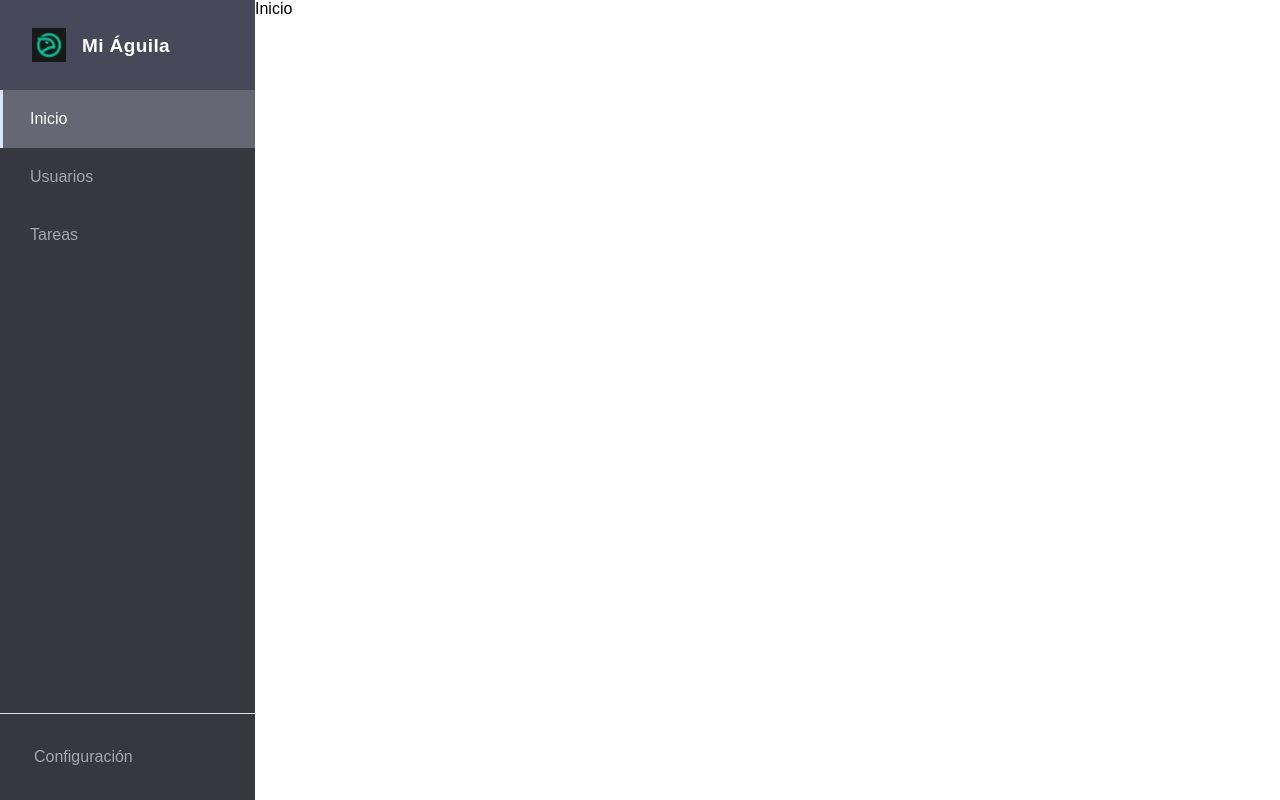
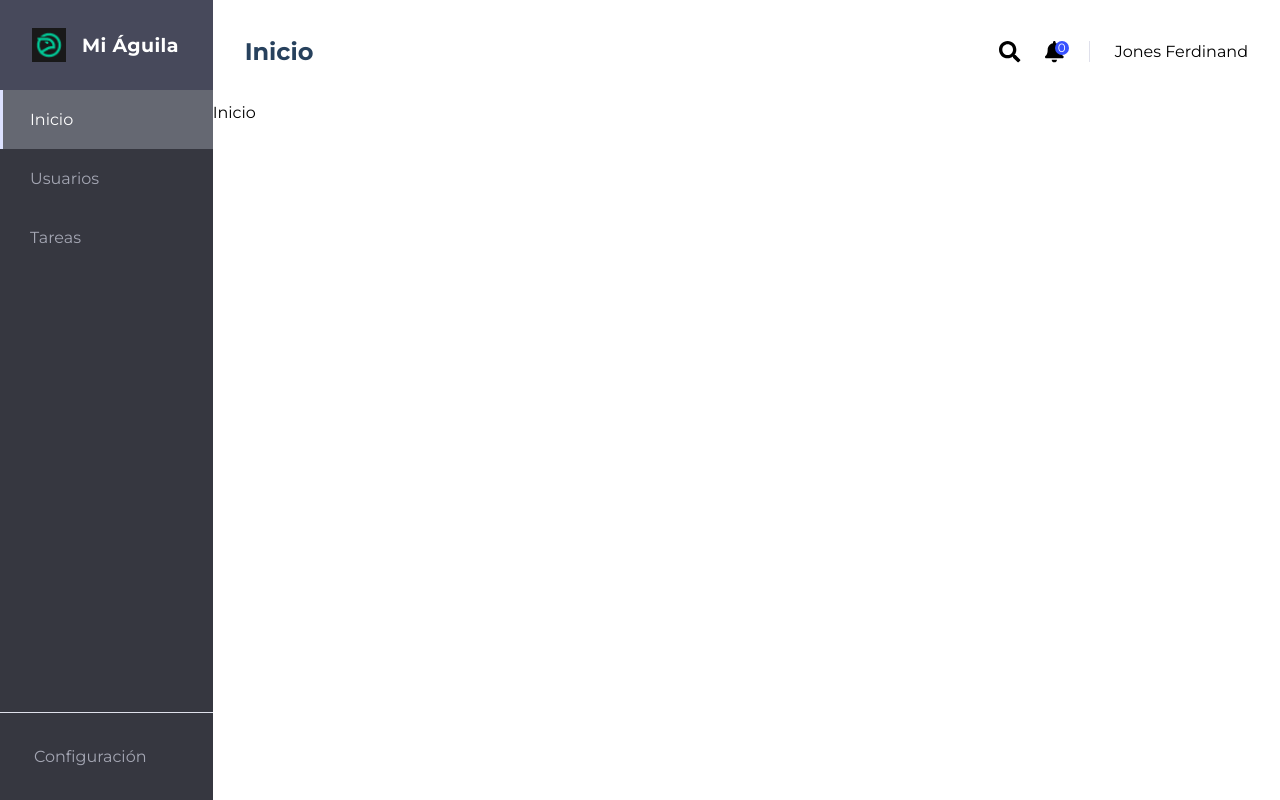
Before and after one commit to elisealcala/mi-aguila, a Next.js app: page /inicio in a window 1280 px wide. Built offline with nearby package versions, Linux system fonts and the light colour scheme.

Commit message:
create navbar and install icons

```diff
--- a/package.json
+++ b/package.json
@@ -8,6 +8,9 @@
     "type-check": "tsc"
   },
   "dependencies": {
+    "@fortawesome/fontawesome-svg-core": "^1.2.32",
+    "@fortawesome/free-solid-svg-icons": "^5.15.1",
+    "@fortawesome/react-fontawesome": "^0.1.13",
     "next": "latest",
     "react": "^16.12.0",
     "react-dom": "^16.12.0",
--- /dev/null
+++ b/pages/_app.tsx
@@ -0,0 +1,6 @@
+import '../src/css/styles.css'
+
+// @ts-ignore
+export default function MyApp({ Component, pageProps }) {
+  return <Component {...pageProps} />
+}
--- /dev/null
+++ b/src/components/navbar.tsx
@@ -0,0 +1,73 @@
+import React from 'react'
+import { useRouter } from 'next/router';
+import styled from 'styled-components'
+import { FontAwesomeIcon } from '@fortawesome/react-fontawesome'
+import { faSearch, faBell } from '@fortawesome/free-solid-svg-icons'
+
+const Container = styled.div`
+  display:  flex;
+  justify-content: space-between;
+  width: '100%';
+  padding: 37px 32px;
+  & h2 {
+    color: #27415D;
+    font-weight: bold;
+    margin: 0%;
+    text-transform: capitalize;
+  }
+`
+
+const Notification = styled.div`
+  display: flex;
+  align-items: center;
+  & .notification {
+    position: relative;
+    padding: 0 25px;
+    border-right: 1px solid #DFE0EB
+  }
+  & .user {
+    margin-left:  25px;
+  }
+`
+
+const Counter = styled.div`
+  width: 14px;
+  height: 14px;
+  display: flex;
+  align-items: center;
+  justify-content: center;
+  position: absolute;
+  border-radius: 50%;
+  font-size: 12px;
+  color: #fff;
+  background-color: #3751FF;
+  top: 0;
+  right: 20px;
+`
+
+type NavBarProps = {
+  page: string
+}
+
+const NavBar = () => {
+  const { pathname } = useRouter()
+
+  return (
+    <Container>
+      <h2>{pathname.replace('/', '')}</h2>
+      <Notification>
+        <FontAwesomeIcon icon={faSearch} size='lg' />
+        <div className="notification">
+          <FontAwesomeIcon icon={faBell} size="lg" />
+          <Counter>{'0'}
+          </Counter>
+        </div>
+        <div className="user">
+          <span>Jones Ferdinand</span>
+        </div>
+      </Notification>
+    </Container>
+  )
+}
+
+export default NavBar
--- /dev/null
+++ b/src/css/styles.css
@@ -0,0 +1,7 @@
+@import url('https://fonts.googleapis.com/css2?family=Montserrat:wght@400;600;700&display=swap');
+
+body {
+  font-family: 'Montserrat';
+  padding: 0;
+  margin: 0;
+}
--- a/src/layout/main.tsx
+++ b/src/layout/main.tsx
@@ -1,25 +1,22 @@
 import React from 'react'
-import styled, { createGlobalStyle } from 'styled-components'
+import styled from 'styled-components'
+import NavBar from '../components/navbar'
 import SideBar from '../components/sidebar'
 
-const GlobalStyle = createGlobalStyle`
-  body {
-    padding: 0;
-    margin: 0;
-    font-family: sans-serif
-  }
-`
 
 const Container = styled.div`
   display: flex;
+  font-family: 'Montserrat';
 `
 
 const MainLayout: React.FC = ({ children }) => {
   return (
     <Container>
-      <GlobalStyle />
       <SideBar />
-      {children}
+      <div style={{ width: '100%' }}>
+        <NavBar />
+        {children}
+      </div>
     </Container>
   )
 }
```
Also changed, not shown: next-env.d.ts, 1 other file (tests, documents, lock files or other folders).
